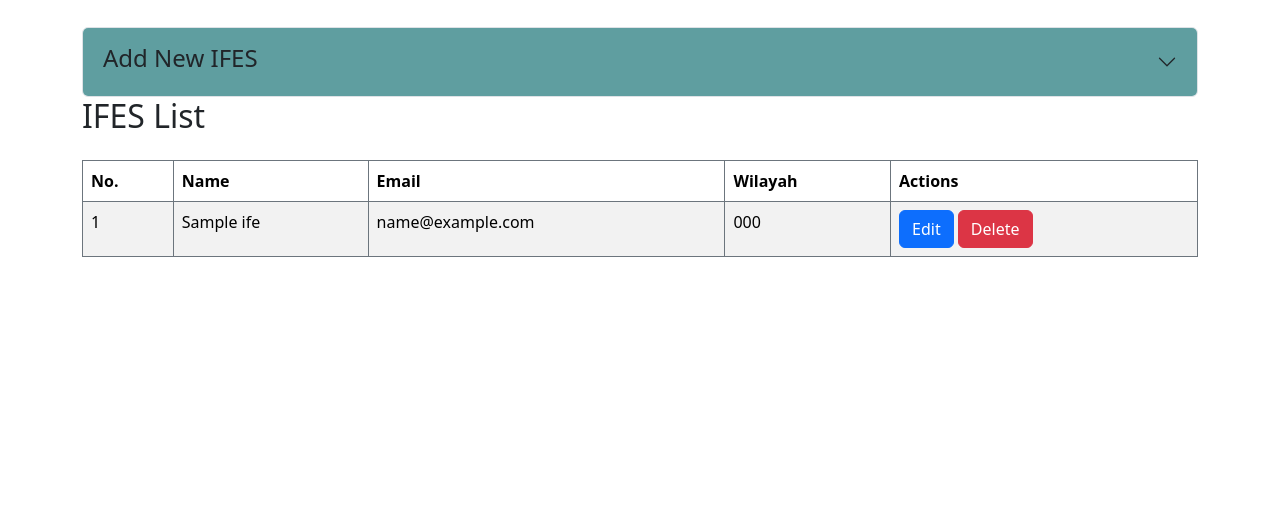
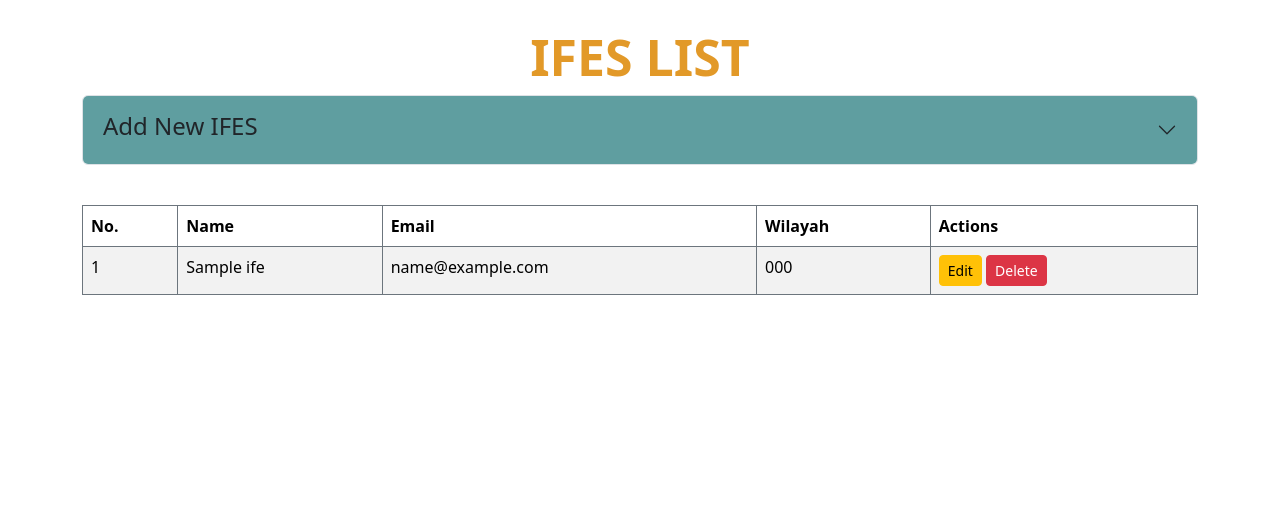
Before and after one commit to fymran/sso_aa, a Flask app: page /ifes in a window 1280 px wide. Shown: the part 181-707 px from the top of the page. Run offline with Flask 3, Linux system fonts and the light colour scheme; the visitor is signed in with stand-in values (Sample User, id 1); tables that the repository leaves empty or names only in its code hold one stand-in row (values such as "Sample post").

Commit message:
Update ifes.html
done

```diff
--- a/templates/admin/ifes.html
+++ b/templates/admin/ifes.html
@@ -5,6 +5,7 @@
         <meta name="viewport" content="width=device-width, initial-scale=1.0">
         <title>Admin - IFES</title>
         <link href="https://cdn.jsdelivr.net/npm/bootstrap@5.3.3/dist/css/bootstrap.min.css" rel="stylesheet" integrity="sha384-QWTKZyjpPEjISv5WaRU9OFeRpok6YctnYmDr5pNlyT2bRjXh0JMhjY6hW+ALEwIH" crossorigin="anonymous">
+        <link rel="icon" type="image/jpg" href="{{ url_for('static', filename='image/ssoaa_logo.jpg') }}">
     </head>
 <body>
     {% include '/admin/admin_header.html' %}
@@ -16,6 +17,7 @@
             </div>
         {% endif %}
     {% endwith %}
+    <h2 style="text-align:center; font-size:50px; color:#e29928; font-weight: bold;">IFES LIST</h2>
     <div class="accordion" id="accordionExample">
         <div class="accordion-item">
             <h2 class="accordion-header">
@@ -42,14 +44,14 @@
                                 {% endfor %}
                             </select>
                         </div>
-                        <button type="submit" class="btn btn-success">Add IFES</button>
+                        <button type="submit" class="btn btn-success">Add</button>
                         <a href="/ifes" class="btn btn-secondary">Cancel</a>
                     </form>
                 </div>
             </div>
         </div>
     </div>
-    <h2>IFES List</h2>
+<br>
     <div class="overflow-y-scroll" style="max-height: 600px;">
         <table class=" mt-3 table table-bordered table-hover table-striped border-secondary">
             <thead>
@@ -69,9 +71,9 @@
                     <td>{{ ifes[2] }}</td>
                     <td> {{ ifes[4] }}</td> <!-- Show wilayahName (wilayahCode) -->
                     <td>
-                        <a data-bs-toggle="offcanvas" data-bs-target="#offcanvasEdit{{ ifes[0] }}" aria-controls="offcanvasEdit" class="btn btn-primary">Edit</a>
+                        <a data-bs-toggle="offcanvas" data-bs-target="#offcanvasEdit{{ ifes[0] }}" aria-controls="offcanvasEdit" class="btn btn-sm btn-warning">Edit</a>
                         <form action="{{ url_for('ifes.delete_ifes', ifesID=ifes[0]) }}" method="POST" style="display:inline;">
-                            <button type="submit" class="btn btn-danger" onclick="return confirm('Are you sure?');">Delete</button>
+                            <button type="submit" class="btn btn-sm btn-danger" onclick="return confirm('Are you sure?');">Delete</button>
                         </form>
                     </td>
                 </tr>
@@ -99,7 +101,7 @@
                                     {% endfor %}
                                 </select>
                             </div>
-                            <button type="submit" class="btn btn-primary">Update IFES</button>
+                            <button type="submit" class="btn btn-primary">Update</button>
                             <a href="/ifes" class="btn btn-secondary">Cancel</a>
                         </form>
                     </div>
```
